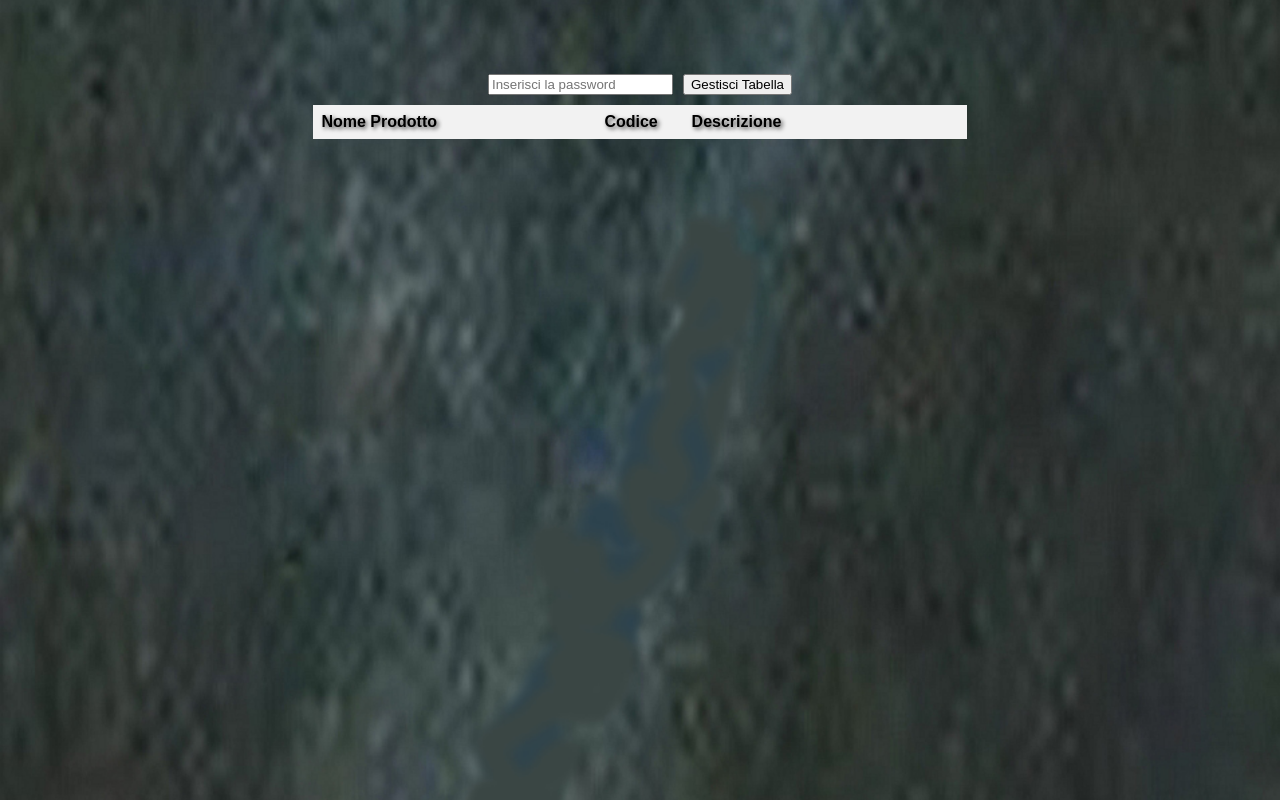
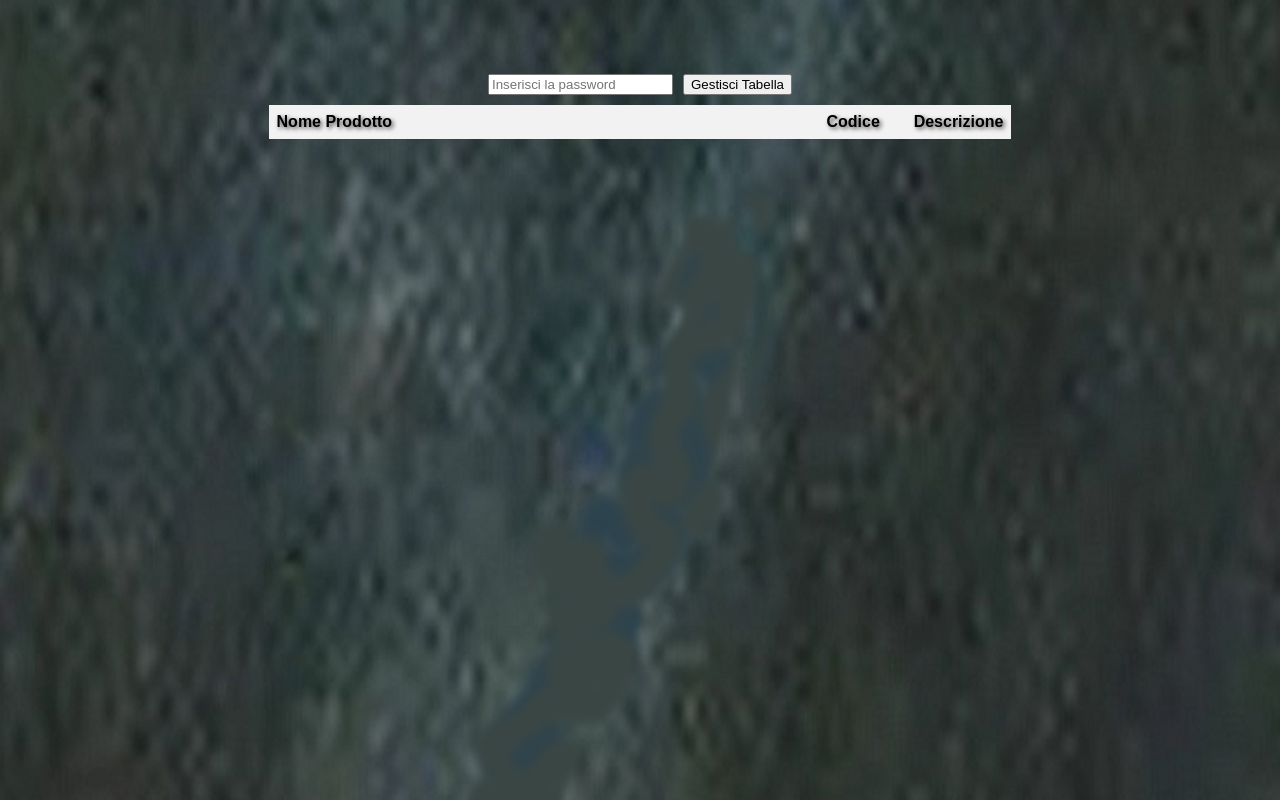
Before and after one commit to tizianoradice/sitogdp, a website: page pagina6.html in a window 1280 px wide. Drawn offline with Linux system fonts and the light colour scheme; no server answers.

Commit message:
Rimozione righe da tabella

```diff
--- a/tabella-prodotti.css
+++ b/tabella-prodotti.css
@@ -5,7 +5,6 @@
 }
 
 #tabella-prodotti th, #tabella-prodotti td {
-    /* Rimuove i bordi delle celle */
     border: none;
     padding: 8px;
     text-align: left;
@@ -19,17 +18,17 @@
     color: black;
 }
 
+/* Modificato: "Nome Prodotto" ora ha una larghezza di 60ch (30ch + 30ch) */
 #tabella-prodotti th:nth-child(1), #tabella-prodotti td:nth-child(1) {
-    width: 30ch;
+    width: 60ch;
 }
 
+/* Modificato: "Codice" rimane invariato */
 #tabella-prodotti th:nth-child(2), #tabella-prodotti td:nth-child(2) {
     width: 8ch;
 }
 
-#tabella-prodotti th:nth-child(3), #tabella-prodotti td:nth-child(3) {
-    width: 30ch;
-}
+/* Rimosse le regole per la colonna "Descrizione" */
 
 #tabella-prodotti input {
     width: 90%;
@@ -68,7 +67,6 @@
     #tabella-prodotti tr {
         display: block;
         margin-bottom: 10px;
-        /* Rimuove il bordo per la vista mobile */
         border: none;
     }
 
```
